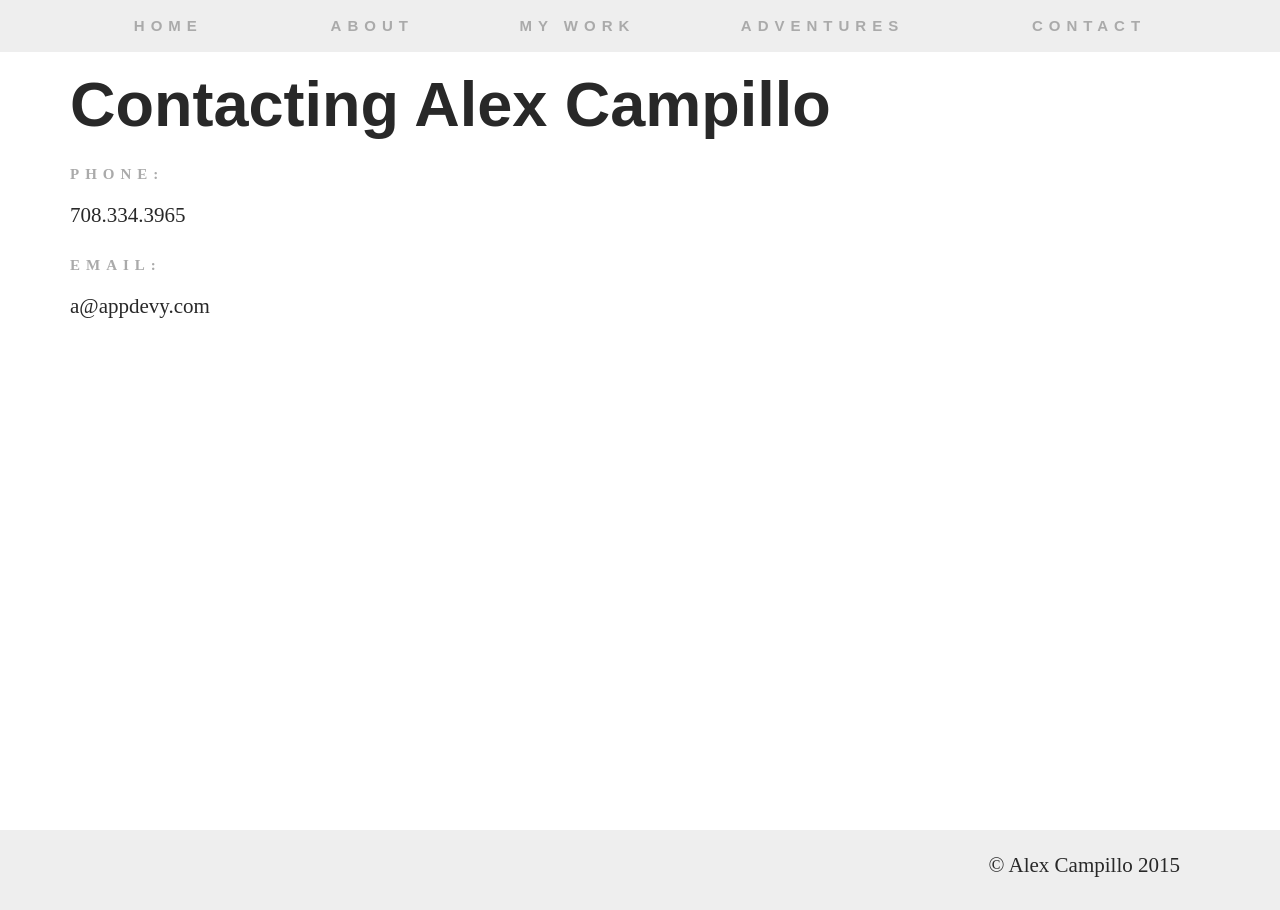
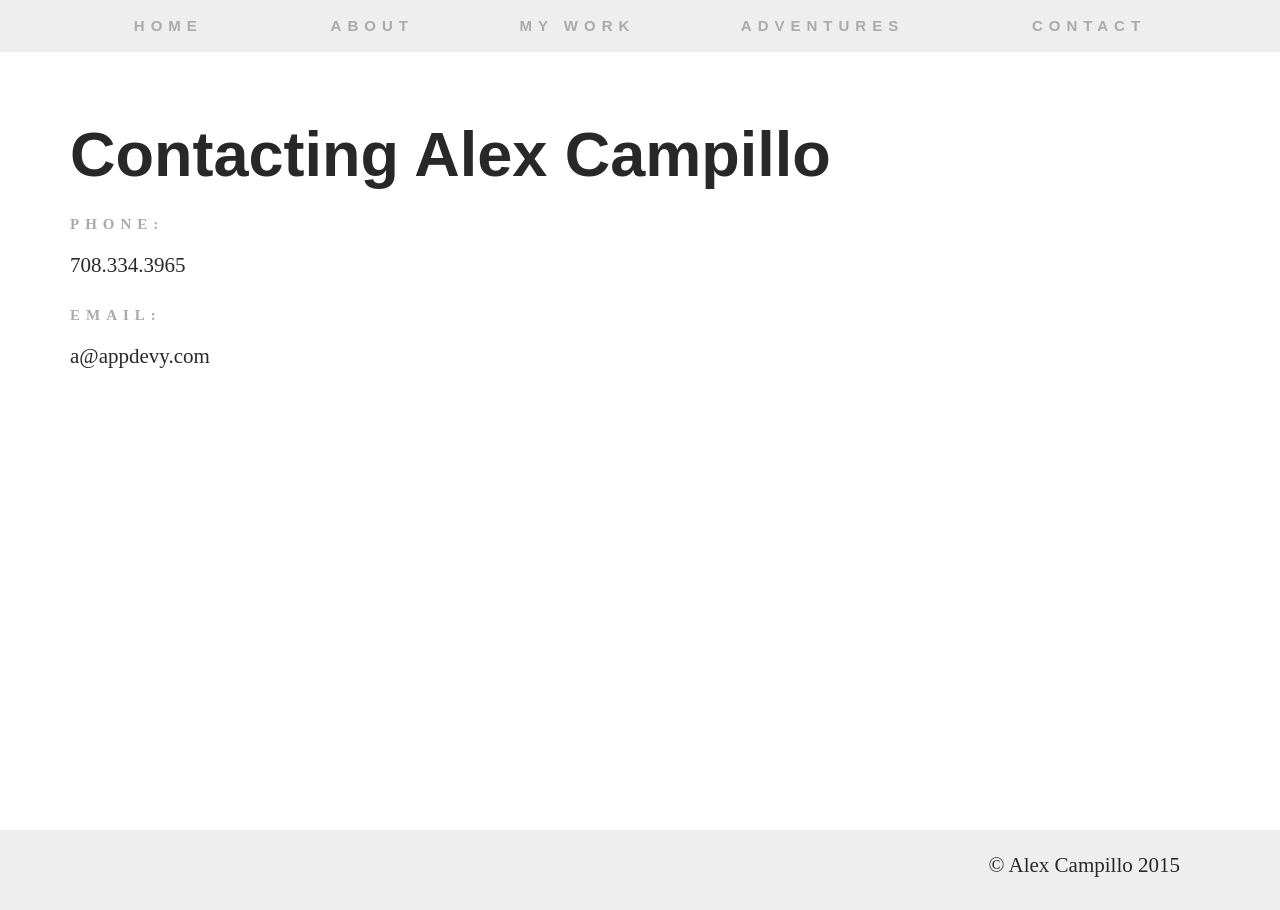
Before and after one commit to alexcampillo/alexcampillo, a Jekyll site: the page built from contact.html, in a window 1280 px wide. Built offline with Jekyll 4.4.1, drawn with Linux system fonts in a browser that asks for light colours; nearby versions of some CDN libraries.

Commit message:
paragraph width-mobile

```diff
--- a/css/main.css
+++ b/css/main.css
@@ -127,7 +127,7 @@
 }
 
 .contact {
-	padding-top: 50px;
+	padding-top: 100px;
 	height: 90vh;
 }
 
@@ -139,4 +139,12 @@
 	.main-jumbotron h1 {
 		font-size: 63px;
 	}
+
+	.contact {
+		padding-top: 50px;
+	}
+
+	.showcase p {
+		width: 100%;
+	}
 }
```
Also changed, not shown: 1 other file.
